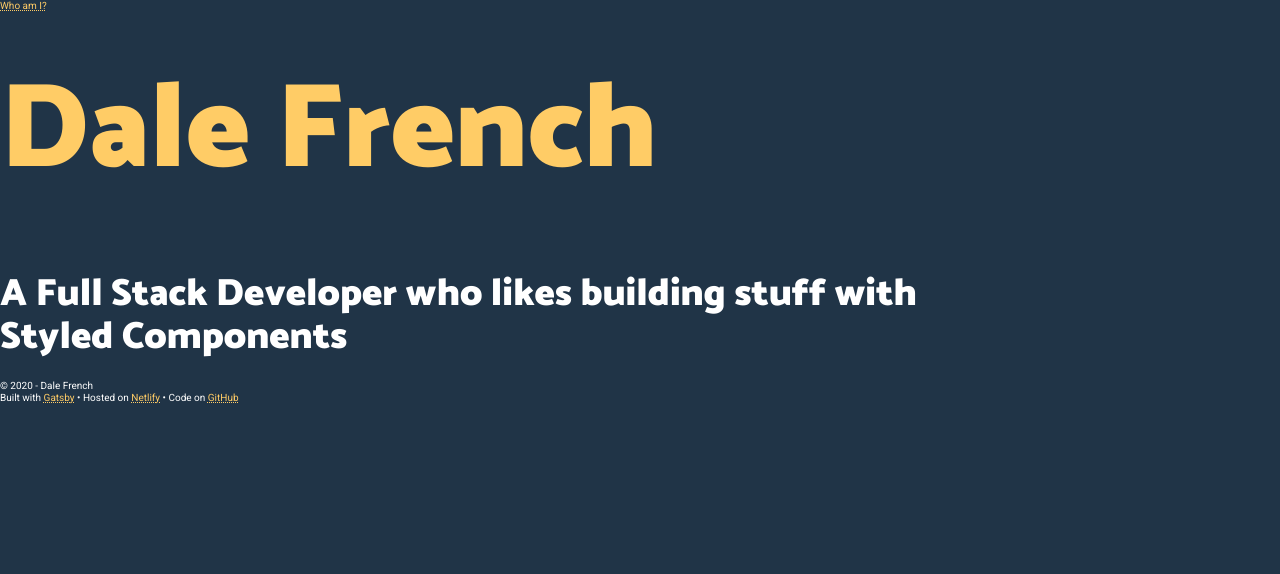
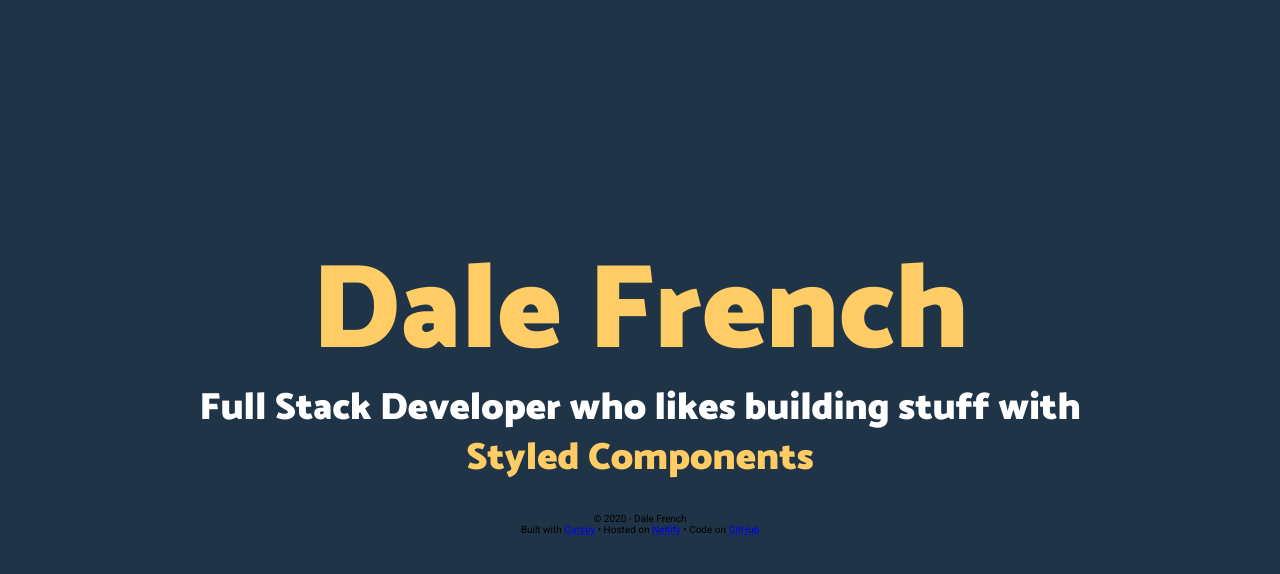
Before and after one commit to dale-french/me, a Gatsby site: page / in a window 1280 px wide. Built offline with nearby package versions, Linux system fonts and the light colour scheme; Gatsby itself is replaced by a stand-in of ours.

Commit message:
style: created page section

```diff
--- a/src/components/layout.js
+++ b/src/components/layout.js
@@ -40,33 +40,30 @@ export default Layout
 // Global Styles
 const GlobalStyle = createGlobalStyle`
   html {
-    --blue: #203447;
-    --orange: #FFCC66;
-    --white: #FFFFFF;
-    background: var(--blue);
     font-family: 'Catamaran', sans-serif;
     font-size: 10px;
   }
+  html, body, #___gatsby, #gatsby-focus-wrapper, main {
+    height: 100%;
+  }
   h1 {
     font-size: 12rem;
-    color: var(--orange);
-    line-height: 2;
-    margin: 0 0 2rem;
+    line-height: 1;
+    margin: 0 0 1rem;
   }
   h2 {
     font-size: 3.8rem;
-    color: var(--white);
     margin: 0 0 2rem;
+    line-height: 1.3;
   }
-  a, span, p {
+  a, p {
     font-family: 'Roboto', sans-serif;
   }
   a {
-    color: var(--orange);
     text-decoration-line: underline;
     text-decoration-style: dotted;
   }
-  span {
-    color: var(--white);
+  main {
+    display: flex;
   }
 `
--- a/src/pages/index.js
+++ b/src/pages/index.js
@@ -1,31 +1,54 @@
 import React from "react"
 import { Link } from "gatsby"
+import styled from "styled-components"
 
+import theme from "../utils/theme"
 import Layout from "../components/layout"
 import SEO from "../components/seo"
 
 const IndexPage = () => (
   <Layout>
     <SEO title="Home" />
-    <section>
-      <Link to="/about/">Who am I?</Link>
+    <Section>
+      {/* <Link to="/about/">Who am I?</Link> */}
       <h1>Dale French</h1>
       <h2>
-        A Full Stack Developer who likes building stuff with
+        Full Stack Developer who likes building stuff with
         <br />
-        Styled Components
+        <span>Styled Components</span>
       </h2>
 
       <footer>
-        <span>
+        <p>
           © {new Date().getFullYear()} - Dale French
           <br />
           Built with <a href="#">Gatsby</a> • Hosted on <a href="#">Netlify</a>{" "}
           • Code on <a href="#">GitHub</a>
-        </span>
+        </p>
       </footer>
-    </section>
+    </Section>
   </Layout>
 )
 
 export default IndexPage
+
+// Component Styles
+const Section = styled.section`
+  display: flex;
+  flex-direction: column;
+  flex: 1;
+  justify-content: center;
+  background: ${theme.colors.blue};
+  text-align: center;
+
+  h1 {
+    color: ${theme.colors.orange};
+  }
+
+  h2 {
+    color: ${theme.colors.white};
+    span {
+      color: ${theme.colors.orange};
+    }
+  }
+`
--- /dev/null
+++ b/src/utils/theme.js
@@ -0,0 +1,9 @@
+const theme = {
+  colors: {
+    blue: "#203447",
+    orange: "#FFCC66",
+    white: "#FFFFFF",
+  },
+}
+
+export default theme
```
